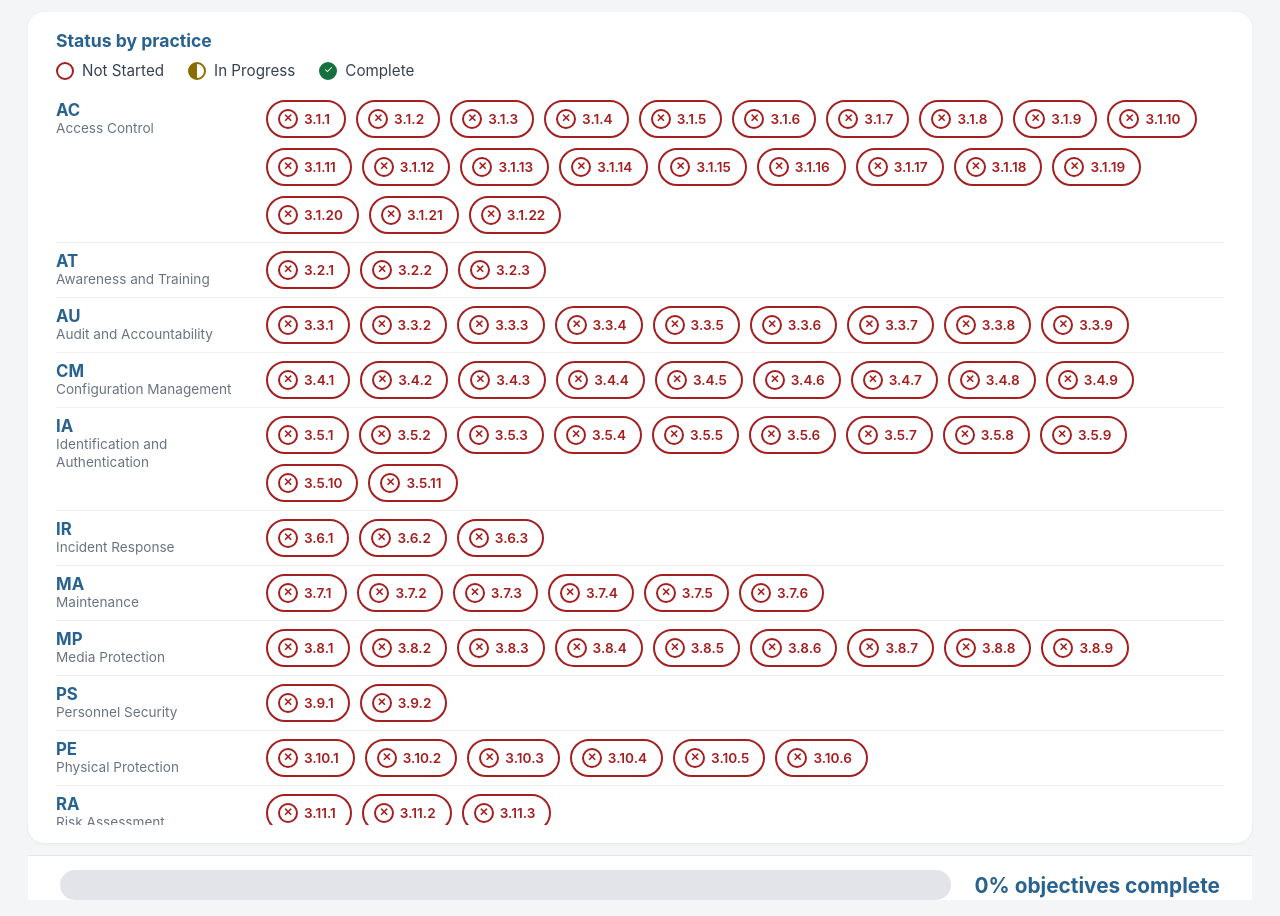
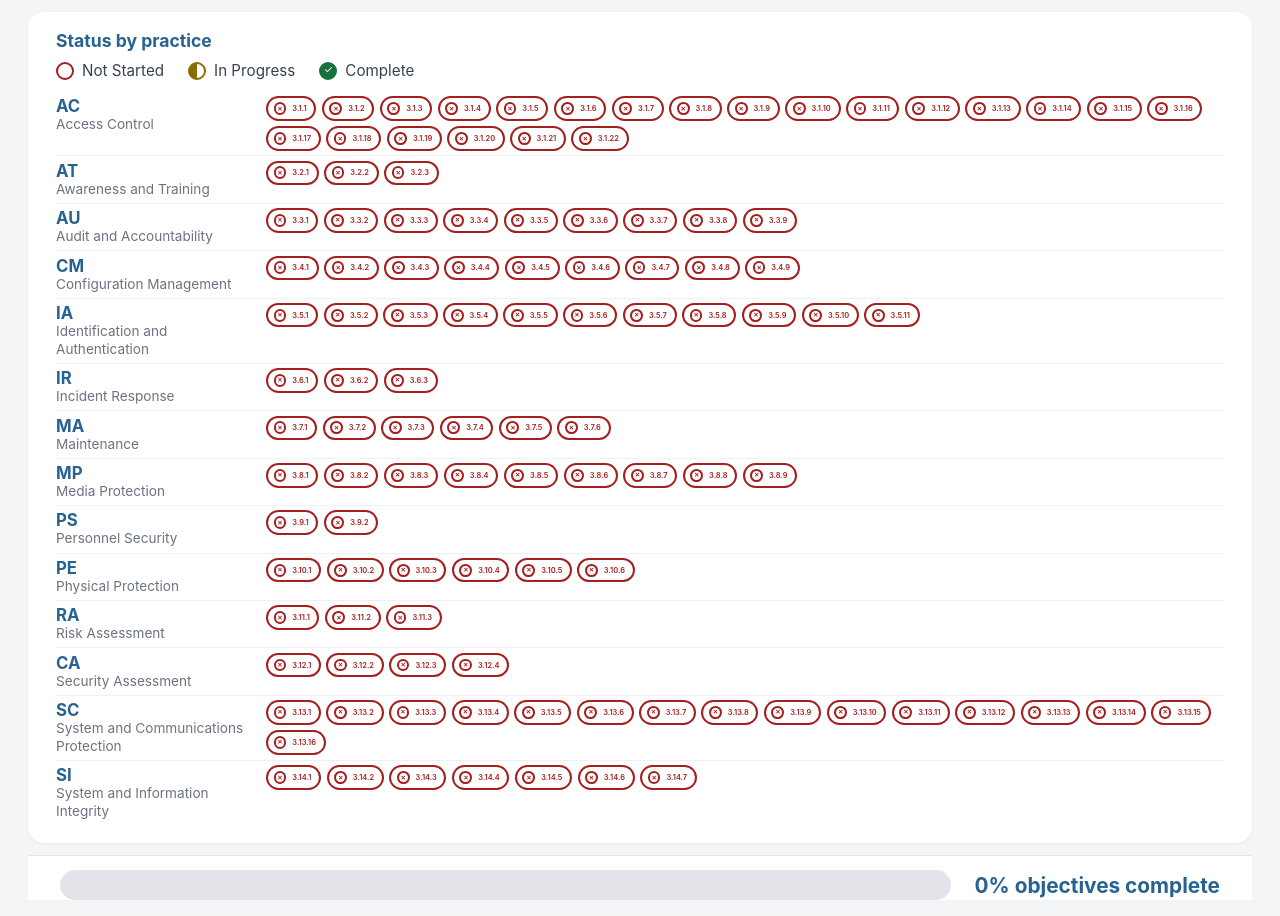
Before and after one commit to dpayne5532/cmmc-progress-tracker, a Flask app: page / in a window 1280 px wide. Shown: the part 43-959 px from the top of the page. Run offline with Flask 3, Linux system fonts and the light colour scheme.

Commit message:
update resolution issues

```diff
--- a/static/app.js
+++ b/static/app.js
@@ -3,6 +3,24 @@ const NEXT_STATUS = {
   in_progress: "complete",
   complete: "not_started",
 };
+
+// Shrinks pill/row sizing (via the --fit CSS variable) until the domain list
+// fits the available height without scrolling, whatever the screen size.
+function fitDomainsToScreen() {
+  const domains = document.querySelector(".domains");
+  if (!domains) return;
+  const root = document.documentElement;
+  const MIN_FIT = 0.55;
+  let fit = 1;
+  root.style.setProperty("--fit", fit);
+  while (domains.scrollHeight > domains.clientHeight + 1 && fit > MIN_FIT) {
+    fit = Math.max(MIN_FIT, fit - 0.05);
+    root.style.setProperty("--fit", fit);
+  }
+}
+
+window.addEventListener("load", fitDomainsToScreen);
+window.addEventListener("resize", fitDomainsToScreen);
 
 const progressFill = document.getElementById("progress-fill");
 const progressPercent = document.getElementById("progress-percent");
--- a/static/style.css
+++ b/static/style.css
@@ -3,6 +3,7 @@
   --card-bg: #ffffff;
   --navy: #286291;
   --text-muted: #6b7280;
+  --fit: 1;
   --not-started-bg: #fbdcdc;
   --not-started-text: #a41f1f;
   --in-progress-bg: #fdf1c2;
@@ -132,7 +133,7 @@ body {
 .domain-row {
   display: flex;
   gap: 20px;
-  padding: 8px 0;
+  padding: calc(8px * var(--fit)) 0;
   border-top: 1px solid #eef0f3;
   align-items: flex-start;
 }
@@ -160,15 +161,15 @@ body {
 .pills {
   display: flex;
   flex-wrap: wrap;
-  gap: 10px;
+  gap: calc(10px * var(--fit));
   flex: 1;
 }
 
 .pill {
   border: 2px solid transparent;
   border-radius: 999px;
-  padding: 7px 14px 7px 10px;
-  font-size: 0.85rem;
+  padding: calc(7px * var(--fit)) calc(14px * var(--fit)) calc(7px * var(--fit)) calc(10px * var(--fit));
+  font-size: calc(0.85rem * var(--fit));
   font-weight: 600;
   cursor: pointer;
   font-family: inherit;
@@ -190,10 +191,10 @@ body {
   display: inline-flex;
   align-items: center;
   justify-content: center;
-  width: 16px;
-  height: 16px;
+  width: calc(16px * var(--fit));
+  height: calc(16px * var(--fit));
   border-radius: 50%;
-  font-size: 0.7rem;
+  font-size: calc(0.7rem * var(--fit));
   line-height: 1;
   flex: 0 0 auto;
 }
```
